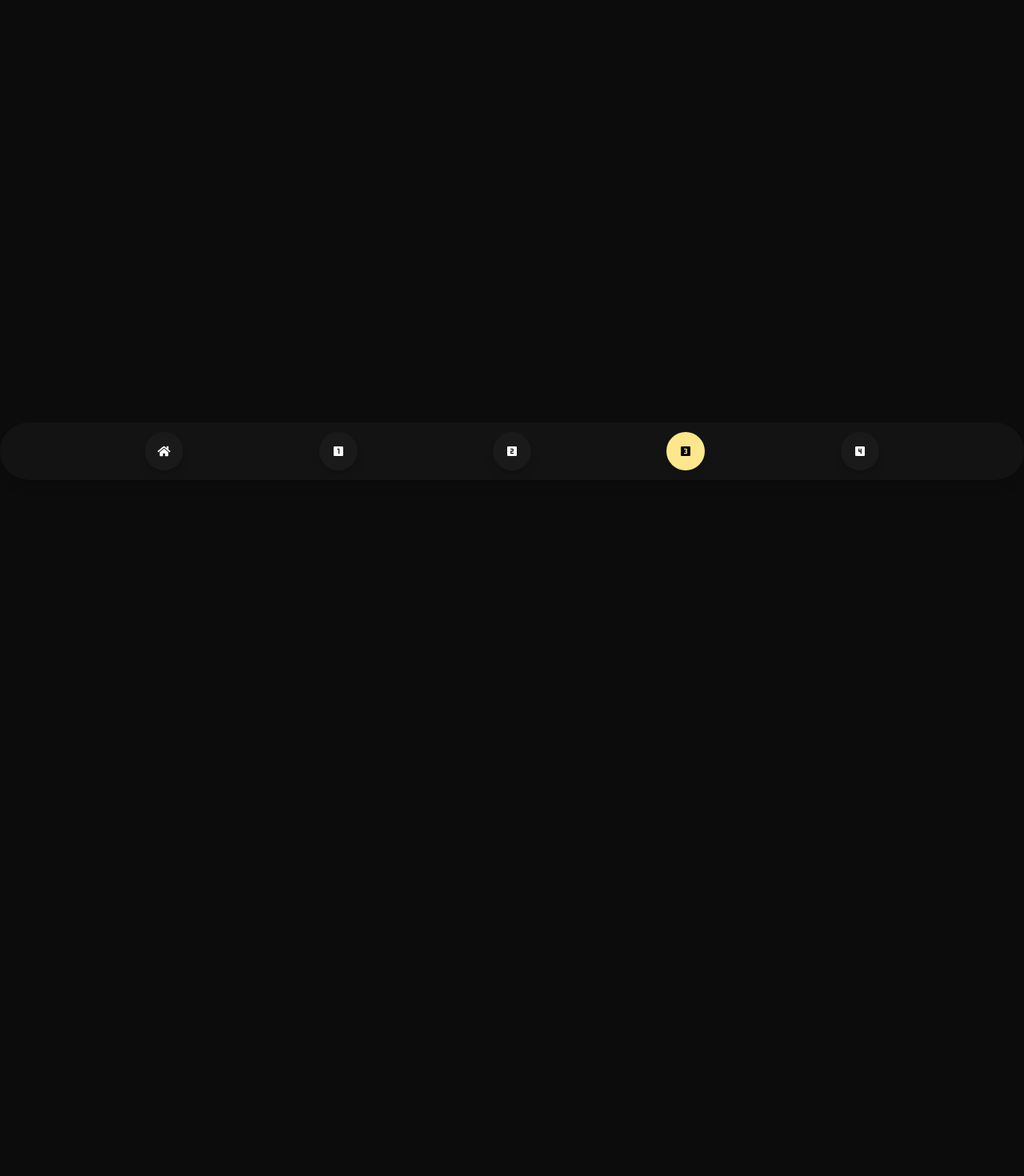
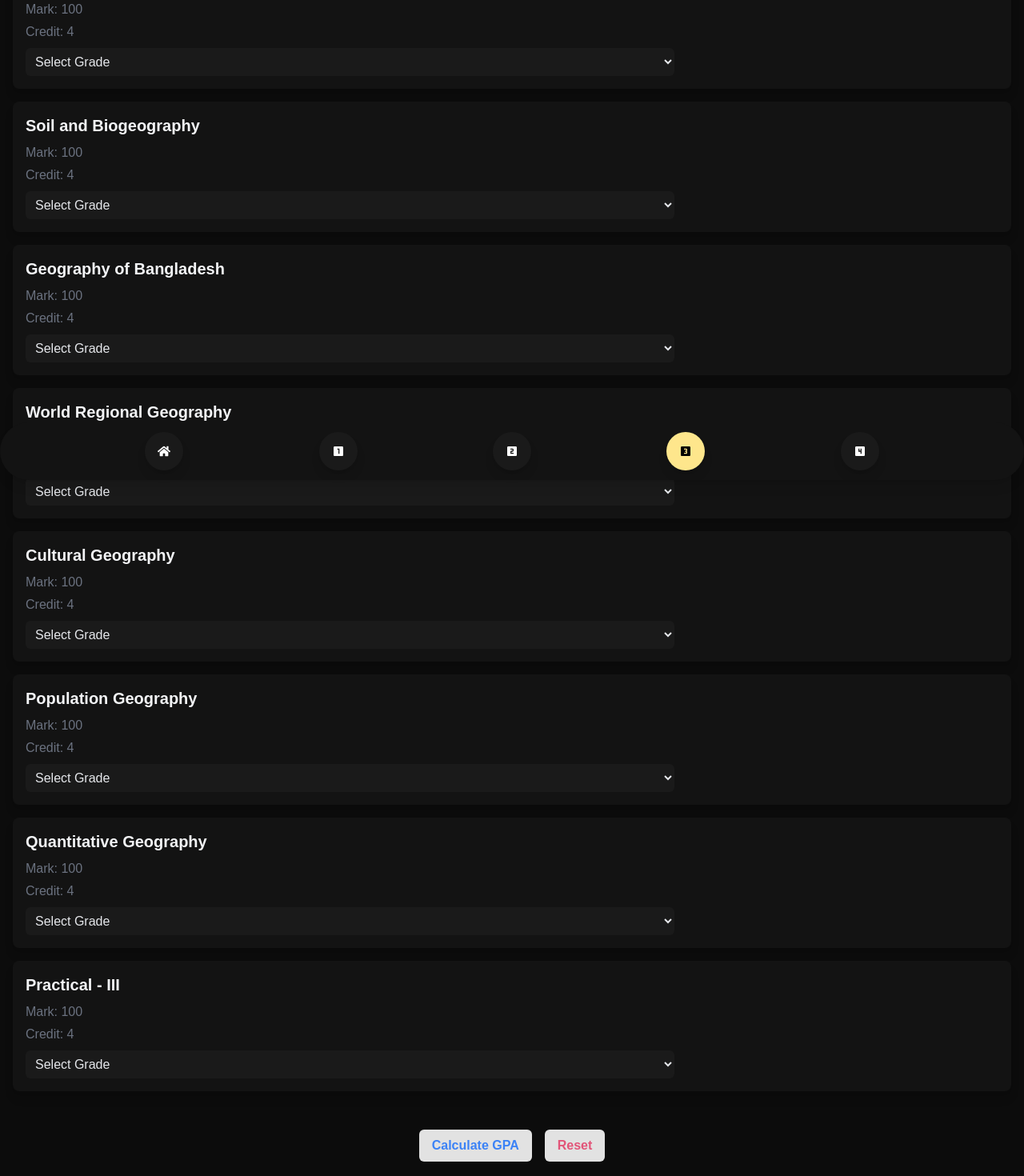
Before and after one commit to mdsejan/GeoGrade, a React (Vite) app: page /thirdyear in a window 1280 px wide. Shown: the part 200-1670 px from the top of the page at 80% size. Before the commit the page ends 800 px from the top, so only its background shows below. Built offline with nearby package versions, Linux system fonts and the light colour scheme.

Commit message:
third year result calculate functionality

```diff
--- a/src/components/Home.tsx
+++ b/src/components/Home.tsx
@@ -2,15 +2,15 @@ import { Link } from "react-router-dom";
 import { motion } from "framer-motion";
 
 const buttonVariants = {
-  hidden: { opacity: 0, y: 20 },
+  hidden: { opacity: 0, y: 10 },
   visible: (index: number) => ({
     opacity: 1,
     y: 0,
     transition: {
       delay: index * 0.6,
       type: "spring",
-      stiffness: 300,
-      damping: 70,
+      stiffness: 100,
+      damping: 20,
     },
   }),
 };
@@ -27,7 +27,7 @@ const Home = () => (
         Geo<span className="text-[#FEE68C]">Grade</span>{" "}
       </h1>
       <h3 className="text-base font-normal">
-        calculateyour results in a simple way
+        calculate your results in a simple way
       </h3>
     </div>
     <h2 className="text-2xl font-bold mb-6 text-text">Select a Year</h2>
--- a/src/main.tsx
+++ b/src/main.tsx
@@ -3,9 +3,13 @@ import ReactDOM from "react-dom/client";
 import { RouterProvider } from "react-router-dom";
 import "./index.css";
 import router from "./router";
+import { Provider } from "react-redux";
+import { store } from "./redux/store";
 
 ReactDOM.createRoot(document.getElementById("root")!).render(
   <React.StrictMode>
-    <RouterProvider router={router} />
+    <Provider store={store}>
+      <RouterProvider router={router} />
+    </Provider>
   </React.StrictMode>
 );
--- a/src/pages/ThirdYear.tsx
+++ b/src/pages/ThirdYear.tsx
@@ -1,7 +1,118 @@
+import { useState } from "react";
+import { useAppDispatch, useAppSelector } from "../redux/hooks";
+import { RootState } from "../redux/store";
+import { setGrade } from "../redux/features/resultSlice";
+
+const gradeOptions = [
+  { label: "A+ (Plus)", value: 4.0 },
+  { label: "A (Plain)", value: 3.75 },
+  { label: "A- (Minus)", value: 3.5 },
+  { label: "B+ (Plus)", value: 3.25 },
+  { label: "B (Plain)", value: 3.0 },
+  { label: "B- (Minus)", value: 2.75 },
+  { label: "C+ (Plus)", value: 2.5 },
+  { label: "C (Plain)", value: 2.25 },
+  { label: "D (Plain)", value: 2.0 },
+  { label: "F (Fail)", value: 0.0 },
+];
+
 const ThirdYear = () => {
+  const dispatch = useAppDispatch();
+  const subjects = useAppSelector((state: RootState) => state.result.subjects);
+
+  const [gpa, setGpa] = useState<number | null>(null);
+  const [showModal, setShowModal] = useState(false);
+
+  const handleGradeChange = (subjectName: string, gradePoint: number) => {
+    dispatch(setGrade({ subjectName, gradePoint }));
+  };
+
+  const calculateGPA = () => {
+    const totalCredits = subjects.reduce(
+      (sum: number, subject: { credit: number }) => sum + subject.credit,
+      0
+    );
+    const totalPoints = subjects.reduce(
+      (sum: number, subject: { credit: number; gradePoint: number }) =>
+        sum + subject.credit * subject.gradePoint,
+      0
+    );
+    const calculatedGpa = totalPoints / totalCredits;
+    setGpa(calculatedGpa);
+    setShowModal(true);
+  };
+
+  const resetGrades = () => {
+    subjects.forEach((subject) => {
+      dispatch(setGrade({ subjectName: subject.name, gradePoint: 0 }));
+    });
+    setGpa(null);
+    setShowModal(false);
+  };
+
   return (
-    <div>
-      <h2>ThirdYear</h2>
+    <div className="p-4">
+      <h2 className="text-3xl  font-bold my-12 text-[#FEE68C] text-center">
+        Third Year Result
+      </h2>
+      <div className="grid gap-4">
+        {subjects.map((subject) => (
+          <div
+            key={subject.name}
+            className="p-4 bg-[#131313] shadow-lg rounded-lg "
+          >
+            <h3 className="text-xl font-semibold text-gray-100">
+              {subject.name}
+            </h3>
+            <div className="mt-2 text-gray-500">Mark: 100</div>
+            <div className="mt-1 text-gray-500">Credit: {subject.credit}</div>
+            <select
+              onChange={(e) =>
+                handleGradeChange(subject.name, parseFloat(e.target.value))
+              }
+              className="mt-2 p-2 rounded-md w-2/3 bg-[#1A1A1A] text-gray-200 focus:outline-none"
+              value={subject.gradePoint || ""}
+            >
+              <option value="">Select Grade</option>
+              {gradeOptions.map((option) => (
+                <option key={option.label} value={option.value}>
+                  {option.label}
+                </option>
+              ))}
+            </select>
+          </div>
+        ))}
+      </div>
+
+      <div className="flex justify-center gap-4 items-center mt-12  mb-24">
+        <button
+          onClick={calculateGPA}
+          className="bg-[#E2E2E2] text-blue-500 font-semibold px-4 py-2 rounded-md hover:bg-white transition"
+        >
+          Calculate GPA
+        </button>
+        <button
+          onClick={resetGrades}
+          className="bg-[#E2E2E2] text-[#E25478] font-semibold px-4 py-2 rounded-md hover:bg-white transition"
+        >
+          Reset
+        </button>
+      </div>
+
+      {showModal && (
+        <div className="fixed inset-0 flex items-center justify-center bg-gray-800 bg-opacity-50">
+          <div className="bg-[#131313] w-5/6 p-10 rounded-lg shadow-lg text-white text-center">
+            <h3 className="text-2xl font-bold mb-6">Your GPA</h3>
+            <p className="text-4xl text-green-400 mb-10">{gpa?.toFixed(2)}</p>
+            <button
+              onClick={() => setShowModal(false)}
+              className="mt-4 w-5/6 mx-auto font-semibold bg-[#E2E2E2] text-[#E25478] px-4 py-2 rounded-md hover:bg-white"
+            >
+              Close
+            </button>
+          </div>
+        </div>
+      )}
     </div>
   );
 };
--- a/src/redux/features/resultSlice.ts
+++ b/src/redux/features/resultSlice.ts
@@ -1,20 +1,45 @@
-import { createSlice } from "@reduxjs/toolkit";
+import { createSlice, PayloadAction } from "@reduxjs/toolkit";
+
+interface Subject {
+  name: string;
+  credit: number;
+  gradePoint: number;
+}
+
+interface ResultState {
+  subjects: Subject[];
+}
+
+const initialState: ResultState = {
+  subjects: [
+    { name: "Environmental Geography", credit: 4, gradePoint: 0 },
+    { name: "Soil and Biogeography", credit: 4, gradePoint: 0 },
+    { name: "Geography of Bangladesh", credit: 4, gradePoint: 0 },
+    { name: "World Regional Geography", credit: 4, gradePoint: 0 },
+    { name: "Cultural Geography", credit: 4, gradePoint: 0 },
+    { name: "Population Geography", credit: 4, gradePoint: 0 },
+    { name: "Quantitative Geography", credit: 4, gradePoint: 0 },
+    { name: "Practical - III", credit: 4, gradePoint: 0 },
+  ],
+};
 
 const resultSlice = createSlice({
-  name: "counter",
-  initialState: { value: 0 },
+  name: "result",
+  initialState,
   reducers: {
-    increment: (state) => {
-      state.value += 1;
-    },
-    decrement: (state) => {
-      state.value -= 1;
-    },
-    incrementByAmount: (state, action) => {
-      state.value += action.payload;
+    setGrade: (
+      state,
+      action: PayloadAction<{ subjectName: string; gradePoint: number }>
+    ) => {
+      const subject = state.subjects.find(
+        (sub) => sub.name === action.payload.subjectName
+      );
+      if (subject) {
+        subject.gradePoint = action.payload.gradePoint;
+      }
     },
   },
 });
 
-export const { increment, decrement, incrementByAmount } = resultSlice.actions;
+export const { setGrade } = resultSlice.actions;
 export default resultSlice.reducer;
--- a/src/redux/store.ts
+++ b/src/redux/store.ts
@@ -3,7 +3,7 @@ import resultReducer from "./features/resultSlice";
 
 export const store = configureStore({
   reducer: {
-    counter: resultReducer,
+    result: resultReducer,
   },
 });
 
--- a/src/router.tsx
+++ b/src/router.tsx
@@ -4,8 +4,8 @@ import MainLayout from "./Layouts/MainLayout";
 import NotFound from "./components/NotFound";
 import FirstYear from "./pages/FirstYear";
 import SecoundYear from "./pages/SecoundYear";
+import FourthYear from "./pages/FourthYear";
 import ThirdYear from "./pages/ThirdYear";
-import FourthYear from "./pages/FourthYear";
 
 const router = createBrowserRouter([
   {
```
Also changed, not shown: 1 other file (tests, documents, lock files or other folders).
